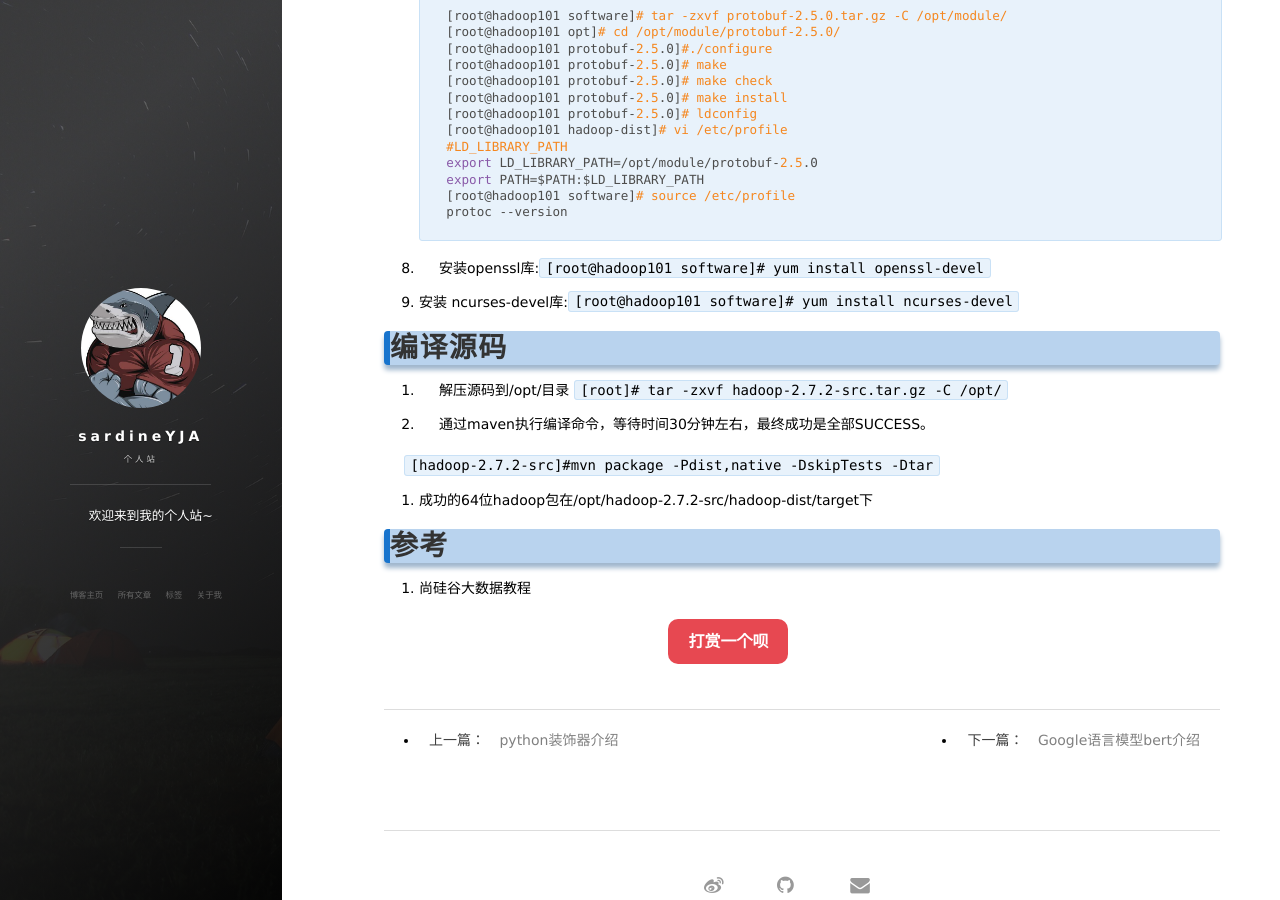
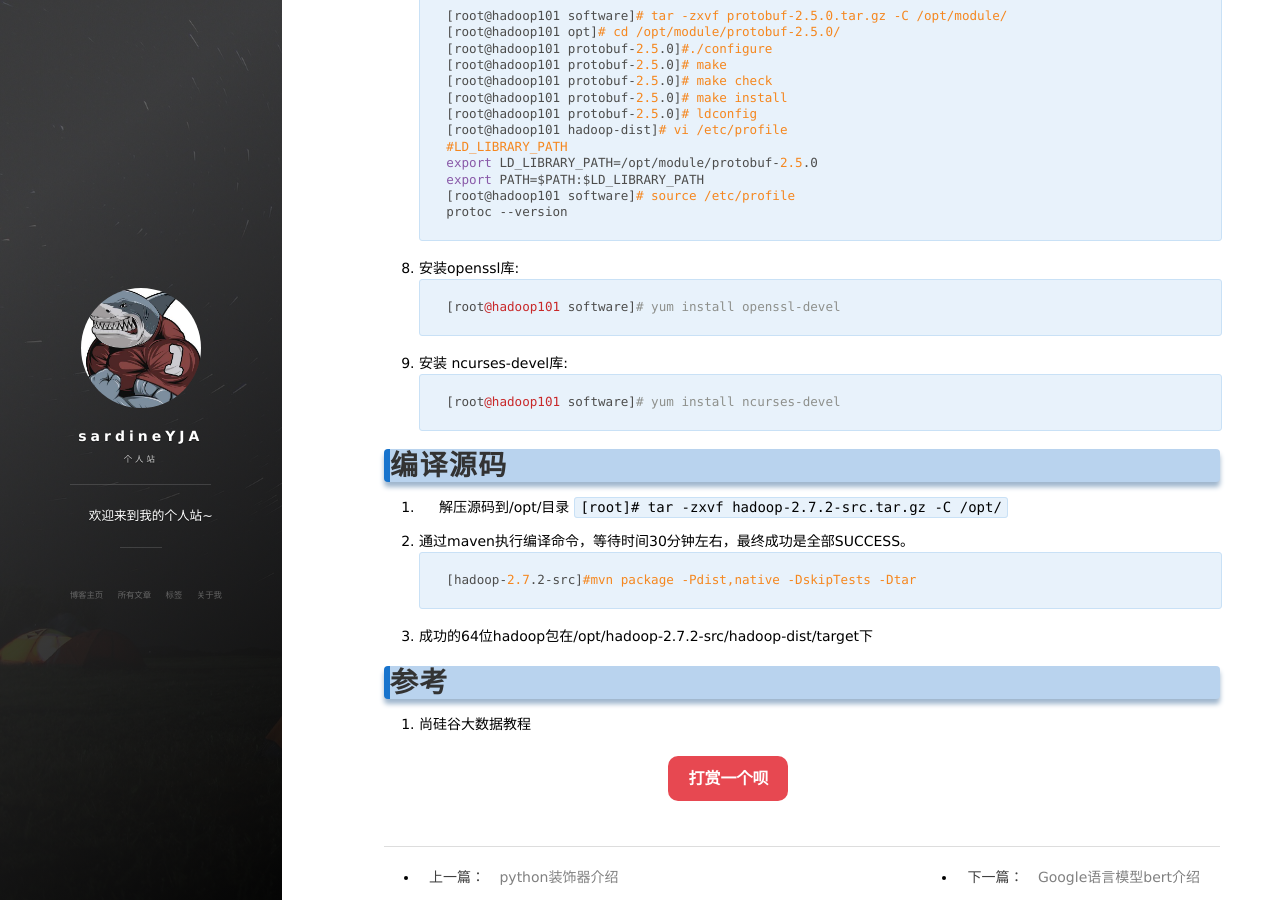
Before and after one commit to sardineYJA/sardineYJA.github.io, a Jekyll site: the page built from _posts/2019-03-01-hadoop-compile-sourcecode.md, in a window 1280 px wide and 900 px high, scrolled down 1394 px. Built offline with Jekyll 4.4.1, drawn with Linux system fonts in a browser that asks for light colours; nearby versions of some CDN libraries; comment, search, counter and statistics services are not loaded.

````diff
--- a/_posts/2019-03-01-hadoop-compile-sourcecode.md
+++ b/_posts/2019-03-01-hadoop-compile-sourcecode.md
@@ -89,17 +89,24 @@ export PATH=$PATH:$LD_LIBRARY_PATH
 protoc --version
 ```
 
-8. 安装openssl库:`[root@hadoop101 software]# yum install openssl-devel`
+8. 安装openssl库:
+```
+[root@hadoop101 software]# yum install openssl-devel
+```
 
-9. 安装 ncurses-devel库:`[root@hadoop101 software]# yum install ncurses-devel`
+9. 安装 ncurses-devel库:
+```
+[root@hadoop101 software]# yum install ncurses-devel
+```
 
 # 编译源码
 1. 解压源码到/opt/目录
 `[root]# tar -zxvf hadoop-2.7.2-src.tar.gz -C /opt/`
 
 2. 通过maven执行编译命令，等待时间30分钟左右，最终成功是全部SUCCESS。
-
-`[hadoop-2.7.2-src]#mvn package -Pdist,native -DskipTests -Dtar`
+```
+[hadoop-2.7.2-src]#mvn package -Pdist,native -DskipTests -Dtar
+```
 
 3. 成功的64位hadoop包在/opt/hadoop-2.7.2-src/hadoop-dist/target下
 
````
